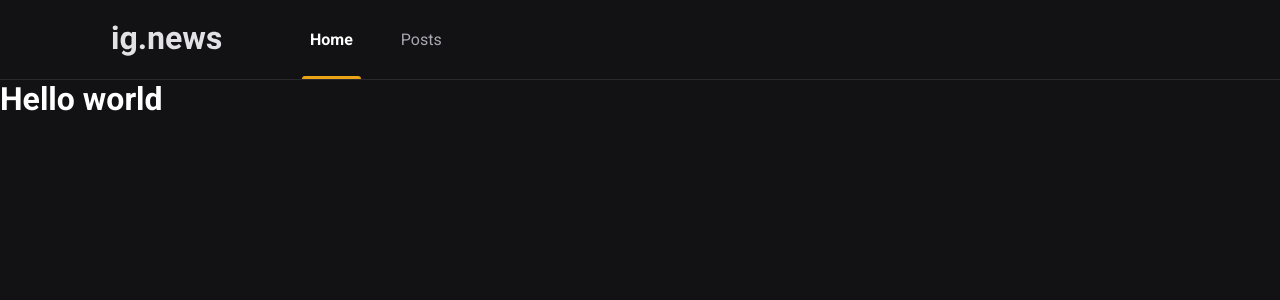
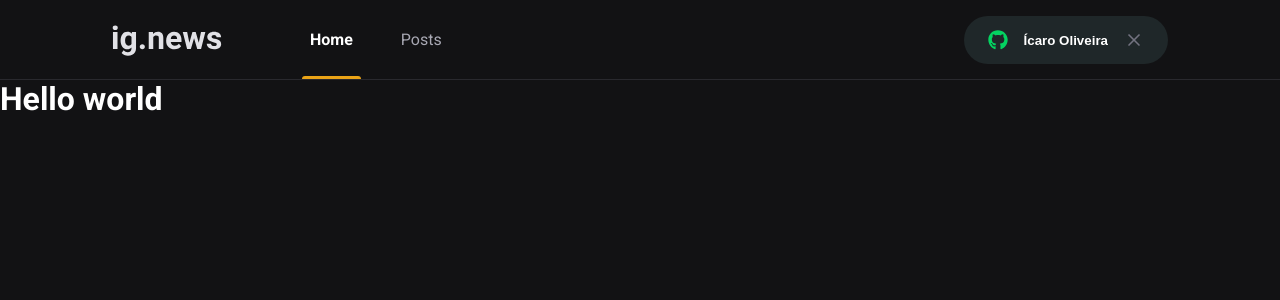
Before and after one commit to icaroov/ig-news, a Next.js app: page / in a window 1280 px wide. Shown: the top 300 px of the page. Built offline with nearby package versions, Linux system fonts and the light colour scheme.

Commit message:
feat: add signInButton component

```diff
--- a/src/components/Header/index.tsx
+++ b/src/components/Header/index.tsx
@@ -1,3 +1,5 @@
+import SignInButton from '../SignInButton'
+
 import styles from './styles.module.scss'
 
 export default function Header() {
@@ -9,6 +11,8 @@ export default function Header() {
           <a href='#' className={styles.active}>Home</a>
           <a href='#'>Posts</a>
         </nav>
+
+        <SignInButton />
       </div>
     </header>
   )
--- a/src/components/Header/styles.module.scss
+++ b/src/components/Header/styles.module.scss
@@ -51,4 +51,8 @@
       }
     }
   }
+
+  button {
+    margin-left: auto;
+  }
 }
--- /dev/null
+++ b/src/components/SignInButton/index.tsx
@@ -0,0 +1,21 @@
+import { FaGithub } from 'react-icons/fa'
+import { FiX } from 'react-icons/fi'
+
+import styles from './styles.module.scss'
+
+export default function SignInButton() {
+  const isUserLoggedIn = true
+
+  return isUserLoggedIn ? (
+    <button type='button' className={styles.signInButton}>
+      <FaGithub color='#04d361' />
+      Ícaro Oliveira
+      <FiX color="#737380" className={styles.closeIcon} />
+    </button>
+  ) : (
+    <button type='button' className={styles.signInButton}>
+      <FaGithub color='#eba417' />
+      Sign in with Github
+    </button>
+  )
+}
--- /dev/null
+++ b/src/components/SignInButton/styles.module.scss
@@ -0,0 +1,33 @@
+.signInButton {
+  height: 3rem;
+  border-radius: 3rem;
+  background-color: var(--gray-850);
+  border: 0;
+  padding: 0 1.5rem;
+
+  display: flex;
+  align-items: center;
+  justify-content: center;
+
+  color: var(--white);
+  font-weight: bold;
+
+  svg {
+    width: 20px;
+    height: 20px;
+
+    &:first-child {
+      margin-right: 1rem;
+    }
+  }
+
+  svg.closeIcon {
+    margin-left: 1rem;
+  }
+
+  transition: filter 0.2s;
+
+  &:hover {
+    filter: brightness(0.9);
+  }
+}
--- a/src/styles/global.scss
+++ b/src/styles/global.scss
@@ -10,6 +10,7 @@
   --gray-100: #e1e1e1;
   --gray-300: #a8a8b3;
   --gray-800: #29292e;
+  --gray-850: #1f2729;
   --gray-900: #121214;
 
   --cyan-500: #61dafb;
```
